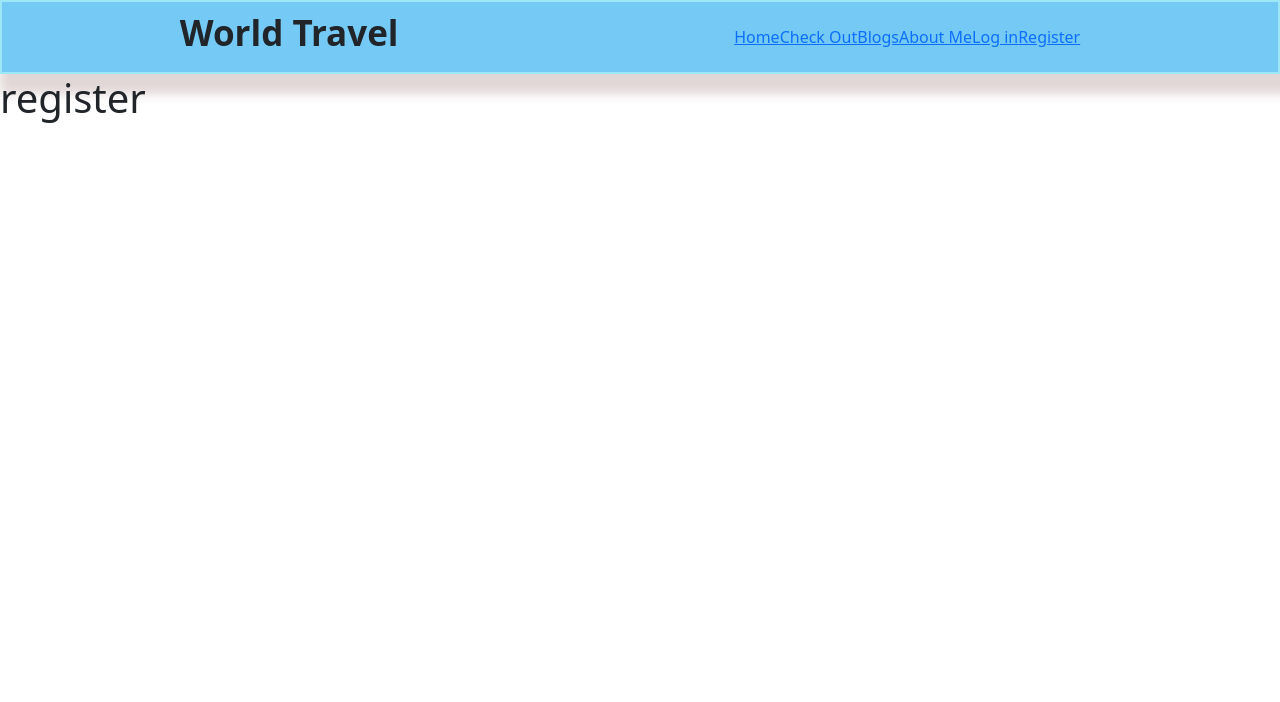
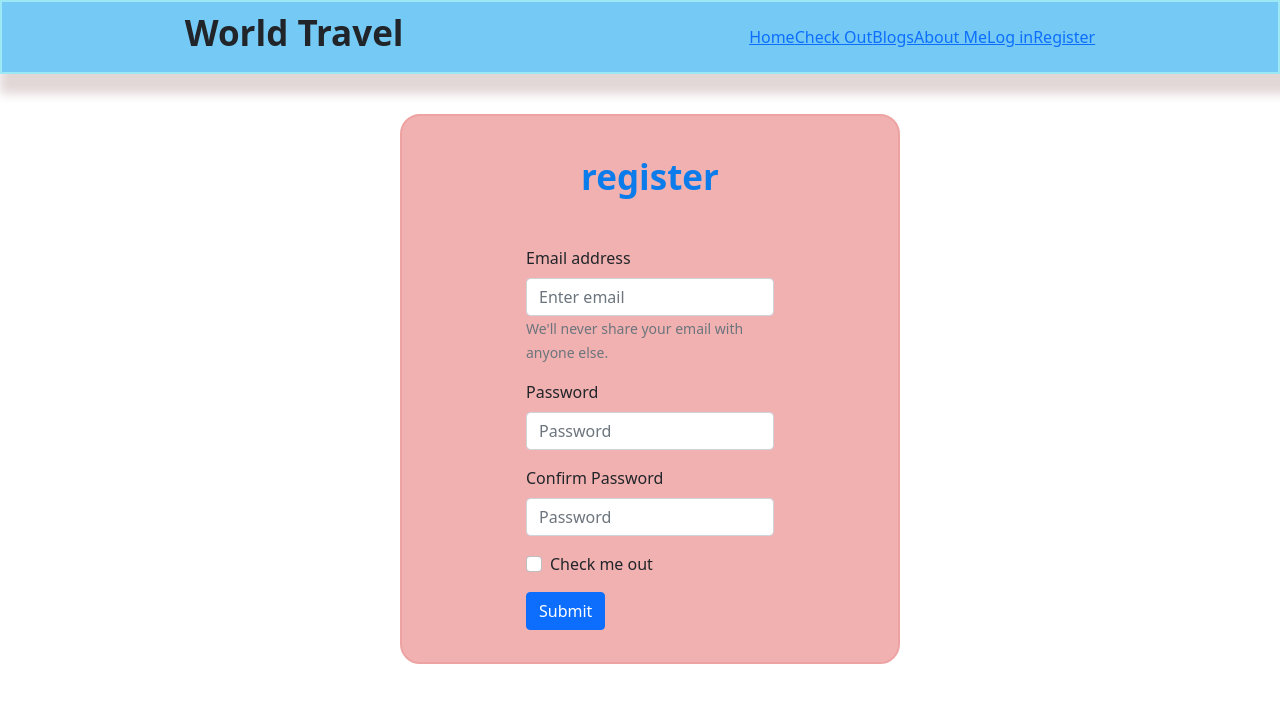
Before and after one commit to tubatasnim/independent-service-provider, a React (Create React App) app: page /register in a window 1280 px wide. Shown: the top 702 px of the page. Built offline with nearby package versions, Linux system fonts and the light colour scheme.

Commit message:
register form

```diff
--- a/src/components/AboutMe/AboutMe.css
+++ b/src/components/AboutMe/AboutMe.css
@@ -0,0 +1,20 @@
+.about-head {
+    font-weight: bold;
+    font-size: 35px;
+    color: rgb(13, 124, 235);
+    text-align: center;
+    padding-top: 40px;
+}
+
+.pic-style {
+    width: 300px;
+    height: 450px;
+    margin-left: 550px;
+    padding-top: 40px;
+}
+
+.about-name {
+    text-align: center;
+    font-weight: bold;
+    padding-top: 40px;
+}
--- a/src/components/AboutMe/AboutMe.js
+++ b/src/components/AboutMe/AboutMe.js
@@ -1,9 +1,12 @@
 import React from 'react';
-
+import './AboutMe.css';
 const AboutMe = () => {
     return (
         <div>
-            <h1>About me</h1>
+            <h1 className='about-head'>My Identity</h1>
+            <img className='pic-style' src="images/my-pic.jpg" alt="" />
+            <h4 className='about-name'>Tasnim Tuba</h4>
+            <p></p>
         </div>
     );
 };
--- a/src/components/Blogs/Blogs.css
+++ b/src/components/Blogs/Blogs.css
@@ -0,0 +1,27 @@
+.blog-head {
+    font-weight: bold;
+    font-size: 35px;
+    color: rgb(13, 124, 235);
+    text-align: center;
+    padding-top: 40px;
+}
+
+.ans-section {
+    margin-top: 20px;
+    display: flex;
+    justify-content: space-between;
+    align-items: center;
+    padding: 40px;
+    gap: 10px;
+
+}
+
+.ans-cart {
+    border: 2px solid rgb(95, 241, 226);
+    background-color: rgb(39, 206, 235);
+    height: 400px;
+    width: 350px;
+    padding-left: 20px;
+    padding-top: 10px;
+    border-radius: 20px;
+}
--- a/src/components/Blogs/Blogs.js
+++ b/src/components/Blogs/Blogs.js
@@ -1,9 +1,24 @@
 import React from 'react';
-
+import './Blogs.css';
 const Blogs = () => {
     return (
         <div>
-            <h1>Blogs</h1>
+            <h2 className='blog-head'>Answer To Question</h2>
+            <div className='ans-section'>
+                <div className='ans-cart'>
+                    <h6>Difference between authorization and authentication</h6>
+                    <p> </p>
+                </div>
+                <div className='ans-cart'>
+                    <h6>Why are you using firebase? What other options do you have to implement authentication?</h6>
+                    <p> </p>
+                </div>
+                <div className='ans-cart' >
+                    <h6>What other services does firebase provide other than authentication?</h6>
+                    <p> </p>
+                </div>
+            </div>
+
         </div>
     );
 };
--- a/src/components/Header/Header.css
+++ b/src/components/Header/Header.css
@@ -14,8 +14,8 @@
 .header-section nav link {}
 
 .header-name {
-    margin-right: 20px;
-    gap: 20px;
+    text-decoration: none;
+
 }
 
 .header-section h4 {
--- a/src/components/Header/Header.js
+++ b/src/components/Header/Header.js
@@ -5,8 +5,8 @@ const Header = () => {
     return (
         <div className='header-section'>
             <div> <h4>World Travel</h4></div>
-            <div className='header-name'>
-                <nav>
+            <div >
+                <nav className='header-name'>
                     <Link to="/">Home</Link>
                     <Link to="/checkOut">Check Out</Link>
                     <Link to="/blogs">Blogs</Link>
--- a/src/components/Home/Home.js
+++ b/src/components/Home/Home.js
@@ -25,7 +25,7 @@ const Home = () => {
                 </div>
             </div>
             <h1 className='services-head'>Our Services</h1>
-            <div className='card-section'>
+            <div className='card-section mx-3'>
                 <Card style={{ width: '18rem' }}>
                     <Card.Img variant="top" src="images/stay-1.jpg" />
                     <Card.Body>
--- a/src/components/Register/Register.css
+++ b/src/components/Register/Register.css
@@ -0,0 +1,20 @@
+.register-head {
+    font-weight: bold;
+    font-size: 35px;
+    color: rgb(13, 124, 235);
+    text-align: center;
+    padding-top: 40px;
+    padding-bottom: 40px;
+}
+
+.registetion {
+    border: 2px solid rgb(238, 163, 163);
+    border-radius: 20px;
+    background-color: rgb(241, 177, 177);
+    width: 500px;
+    height: 550px;
+    margin-top: 40px;
+    margin-left: 400px;
+    margin-bottom: 40px;
+
+}
--- a/src/components/Register/Register.js
+++ b/src/components/Register/Register.js
@@ -1,9 +1,38 @@
 import React from 'react';
+import { Form } from 'react-bootstrap';
+import Button from 'react-bootstrap/Button';
+import './Register.css';
 
 const Register = () => {
     return (
-        <div>
-            <h1>register</h1>
+        <div className='registetion'>
+            <h1 className='register-head'>register</h1>
+            <div className='registration w-50 mx-auto'>
+                <Form>
+                    <Form.Group className="mb-3" controlId="formBasicEmail">
+                        <Form.Label>Email address</Form.Label>
+                        <Form.Control type="email" placeholder="Enter email" />
+                        <Form.Text className="text-muted">
+                            We'll never share your email with anyone else.
+                        </Form.Text>
+                    </Form.Group>
+
+                    <Form.Group className="mb-3" controlId="formBasicPassword">
+                        <Form.Label>Password</Form.Label>
+                        <Form.Control type="password" placeholder="Password" />
+                    </Form.Group>
+                    <Form.Group className="mb-3" controlId="formBasicPassword">
+                        <Form.Label>Confirm Password</Form.Label>
+                        <Form.Control type="password" placeholder="Password" />
+                    </Form.Group>
+                    <Form.Group className="mb-3" controlId="formBasicCheckbox">
+                        <Form.Check type="checkbox" label="Check me out" />
+                    </Form.Group>
+                    <Button variant="primary" type="submit">
+                        Submit
+                    </Button>
+                </Form>
+            </div>
         </div>
     );
 };
```
Also changed, not shown: 1 other file (tests, documents, lock files or other folders).
